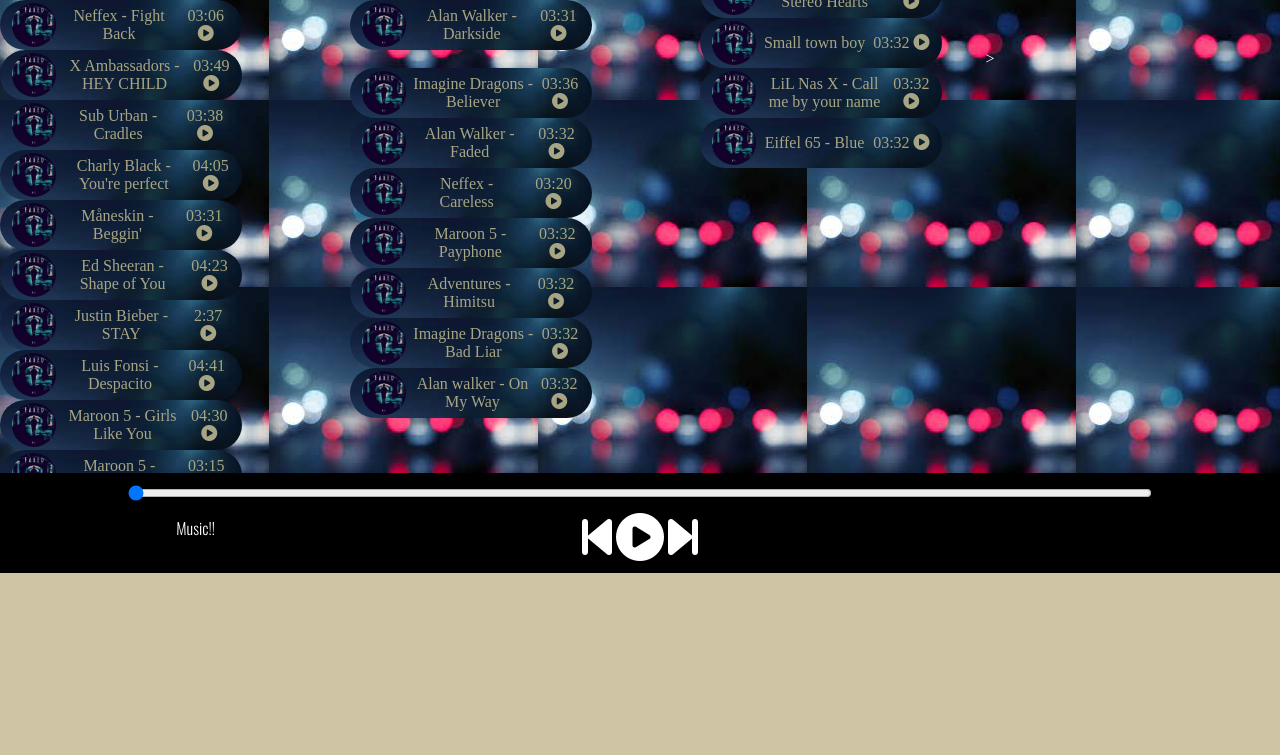
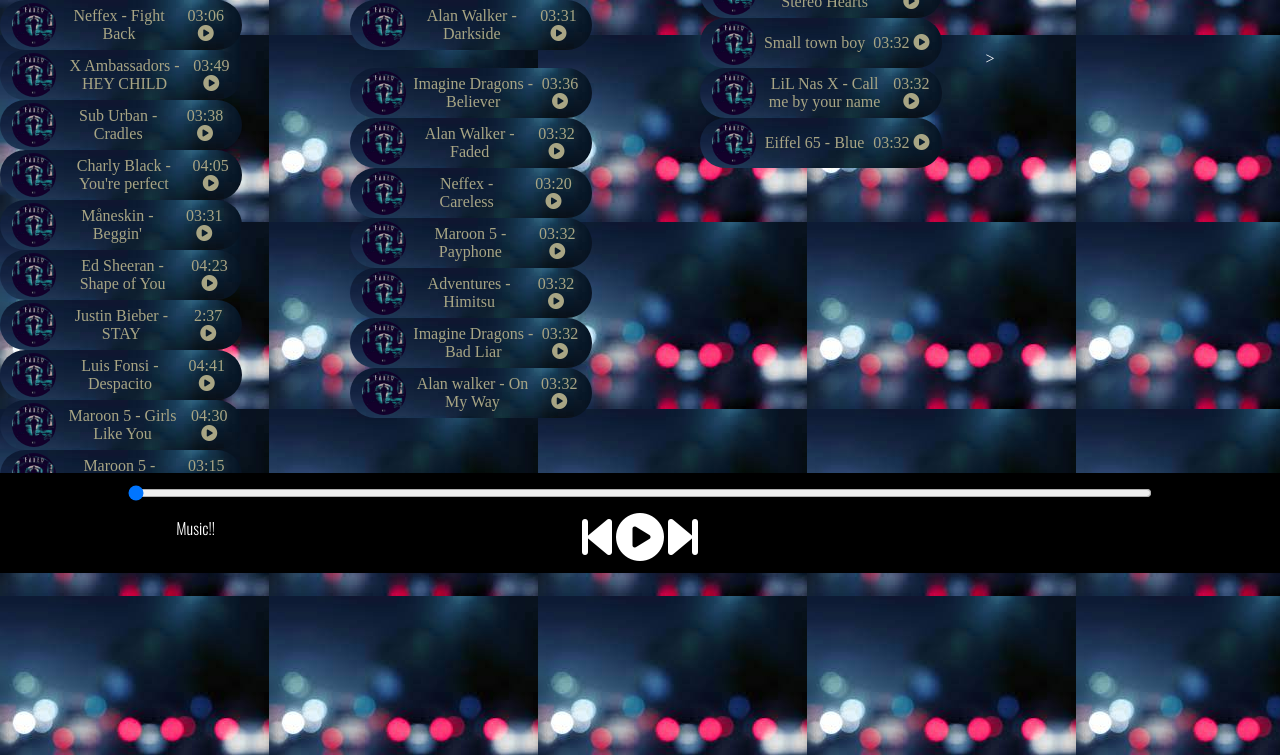
Before and after one commit to JayrajSinvhal/Obify, a plain HTML site: page index.html in a window 1280 px wide. Shown: the part 152-907 px from the top of the page. Drawn offline with nearby package versions, Linux system fonts and the light colour scheme; a web font is replaced by a local one.

Commit message:
Update style.css

```diff
--- a/style.css
+++ b/style.css
@@ -1,6 +1,6 @@
 @import url('https://fonts.googleapis.com/css2?family=Oswald:wght@300&display=swap');
 body{
-    background-color: rgb(207, 196, 163);
+    background-image: url(./bg.jpg);
 }
 
 *{
@@ -35,7 +35,6 @@
     text-align: center;
     padding: auto;
     border-radius: 15px;
-    background-image: url(./bg.jpg);
     font-family: bolder;
 }
 
```
